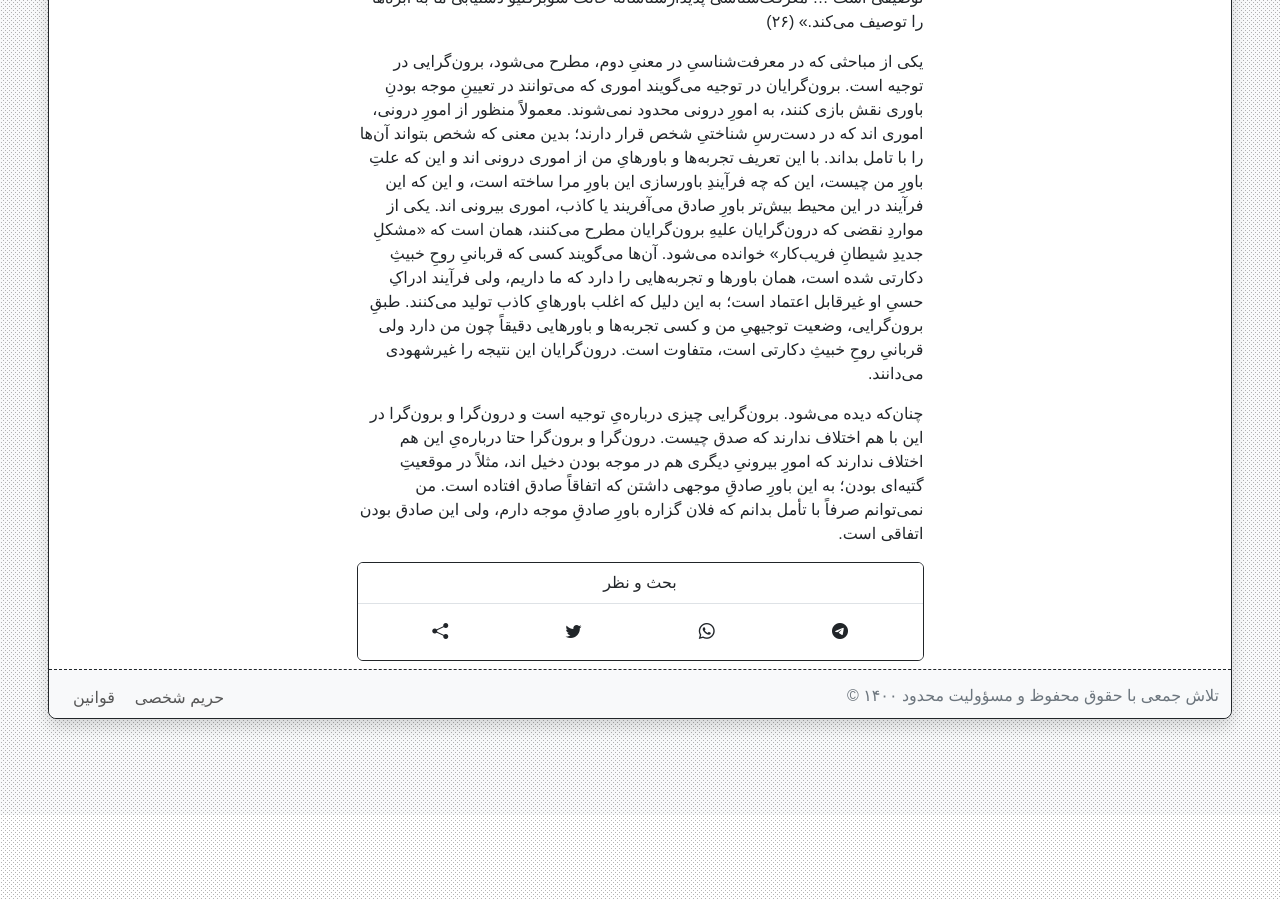
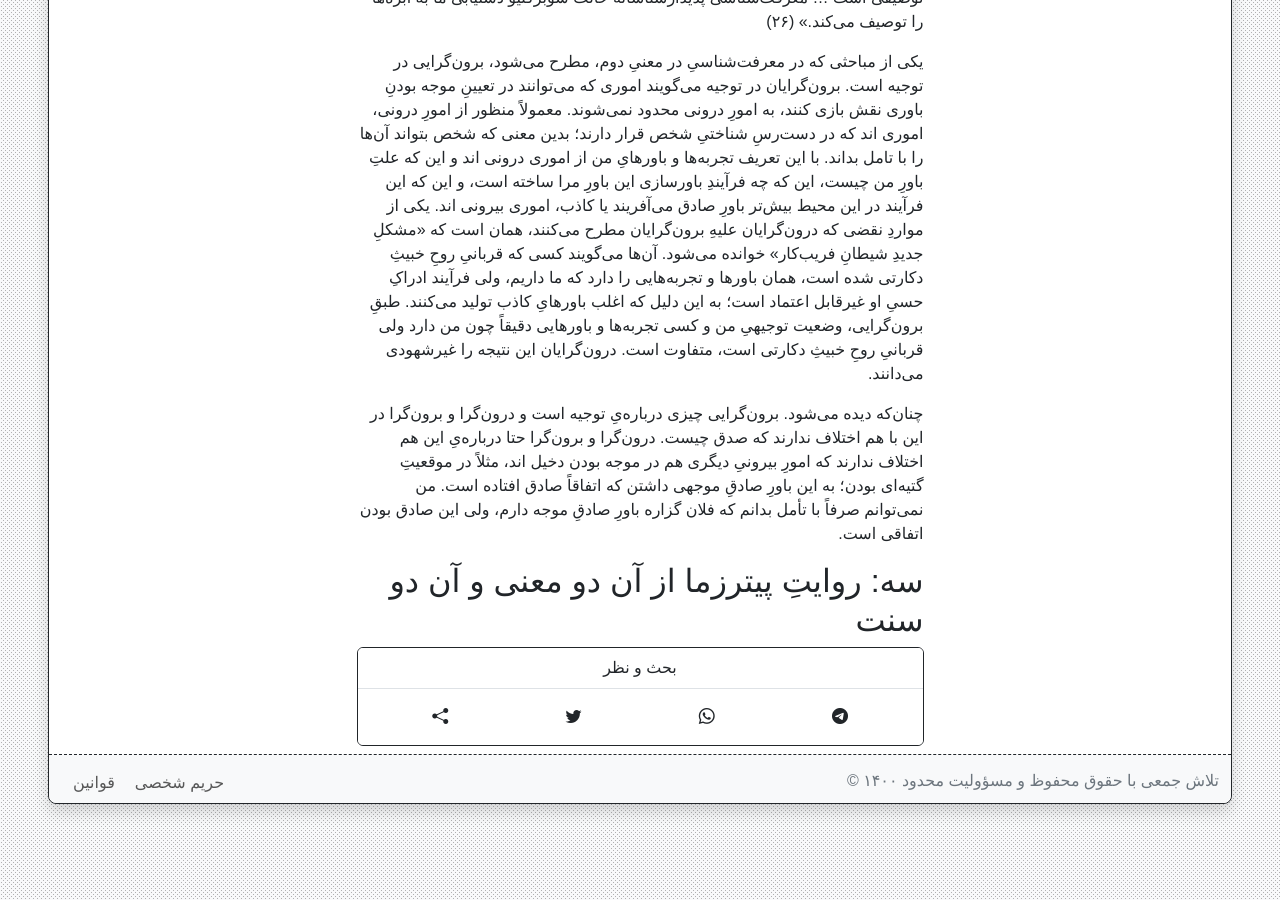
Before and after one commit to phicudemy/phicudemy.github.io, a Jekyll site: the page built from _posts/2024-08-02-perspevtive.md, in a window 1280 px wide and 900 px high, scrolled down 2701 px. Built offline with Jekyll 4.4.1, drawn with Linux system fonts in a browser that asks for light colours; comment, search, counter and statistics services are not loaded; a style sheet for code colours, icons or effects is not loaded; before the commit the page ends 3516 px from its top, so only the background shows below that.

Commit message:
TinaCMS content update

```diff
--- a/_posts/2024-08-02-perspevtive.md
+++ b/_posts/2024-08-02-perspevtive.md
@@ -36,3 +36,5 @@ tags:
 یکی از مباحثی که در معرفت‌شناسیِ در معنیِ دوم، مطرح می‌شود، برون‌گرایی در توجیه است. برون‌گرایان در توجیه می‌گویند اموری که می‌توانند در تعیینِ موجه بودنِ باوری نقش بازی کنند، به امورِ درونی محدود نمی‌شوند. معمولاً منظور از امورِ درونی، اموری اند که در دست‌رسِ شناختیِ شخص قرار دارند؛ بدین معنی که شخص بتواند آن‌ها را با تامل بداند. با این تعریف تجربه‌ها و باورهایِ من از اموری درونی اند و این که علتِ باورِ من چیست، این که چه فرآیندِ باورسازی این باورِ مرا ساخته است، و این که این فرآیند در این محیط بیش‌تر باورِ صادق می‌آفریند یا کاذب، اموری بیرونی اند. یکی از مواردِ نقضی که درون‌گرایان علیهِ برون‌گرایان مطرح می‌کنند، همان‌ است که «مشکلِ جدیدِ شیطانِ فریب‌کار» خوانده می‌شود. آن‌ها می‌گویند کسی که قربانیِ روحِ خبیثِ دکارتی شده است، همان باورها و تجربه‌هایی را دارد که ما داریم، ولی فرآیند ادراکِ حسیِ او غیرقابل اعتماد است؛ به این دلیل که اغلب باورهایِ کاذب تولید می‌کنند. طبقِ برون‌گرایی، وضعیت توجیهیِ من و کسی تجربه‌ها و باورهایی دقیقاً چون من دارد ولی قربانیِ روحِ خبیثِ دکارتی است، متفاوت است. درون‌گرایان این نتیجه را غیرشهودی می‌دانند.
 
 چنان‌که دیده می‌شود. برون‌گرایی چیزی درباره‌یِ توجیه است و درون‌گرا و برون‌گرا در این با هم اختلاف ندارند که صدق چیست. درون‌گرا و برون‌گرا حتا درباره‌یِ این هم اختلاف ندارند که امورِ بیرونیِ دیگری هم در موجه بودن دخیل اند، مثلاً در موقعیتِ گتیه‌ای بودن؛ به این باورِ صادقِ موجهی داشتن که اتفاقاً صادق افتاده است. من نمی‌توانم صرفاً با تأمل بدانم که فلان گزاره باورِ صادقِ موجه دارم، ولی این صادق بودن اتفاقی است.
+
+## سه: روایتِ پیترزما از آن دو معنی و آن دو سنت
```
